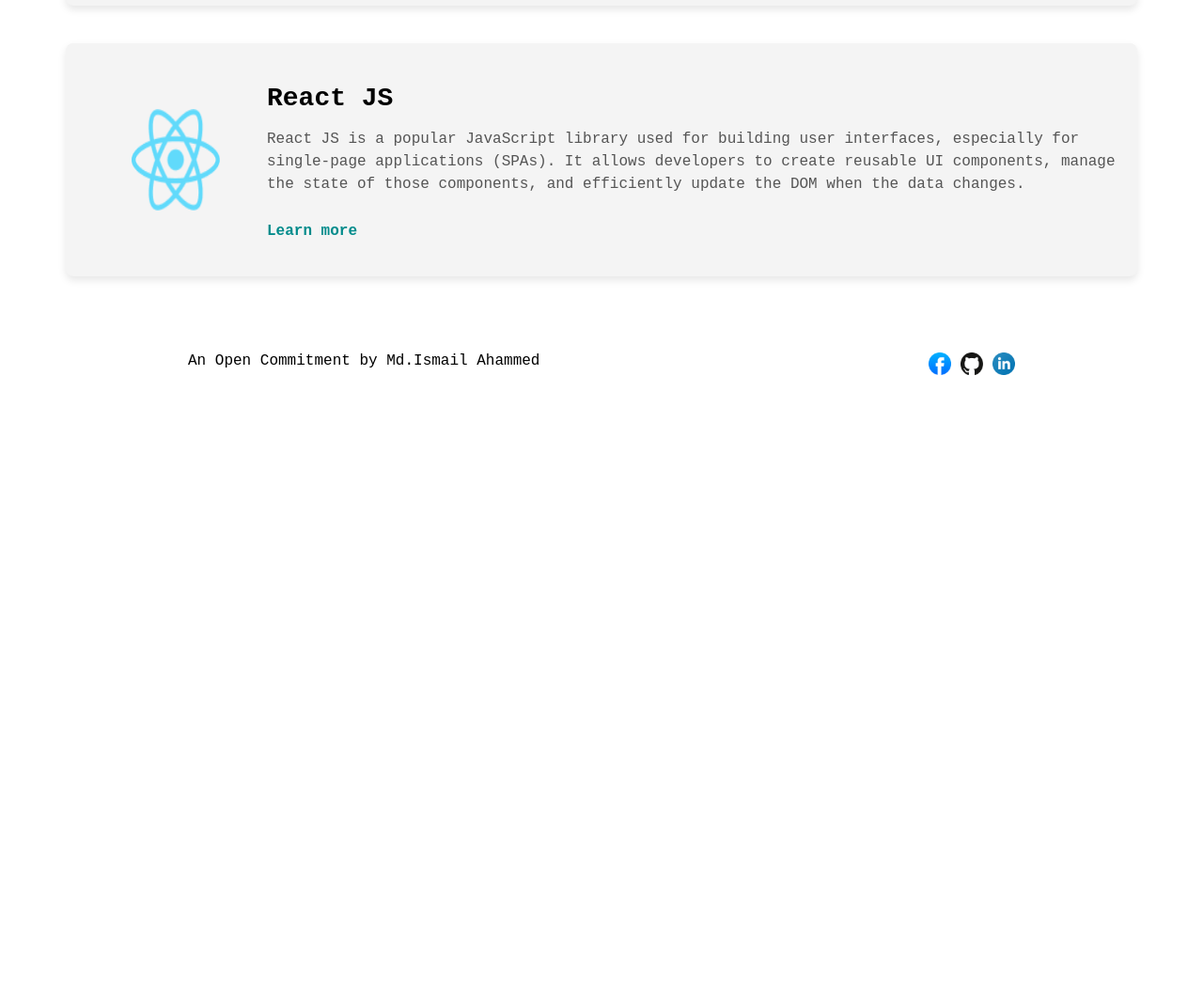
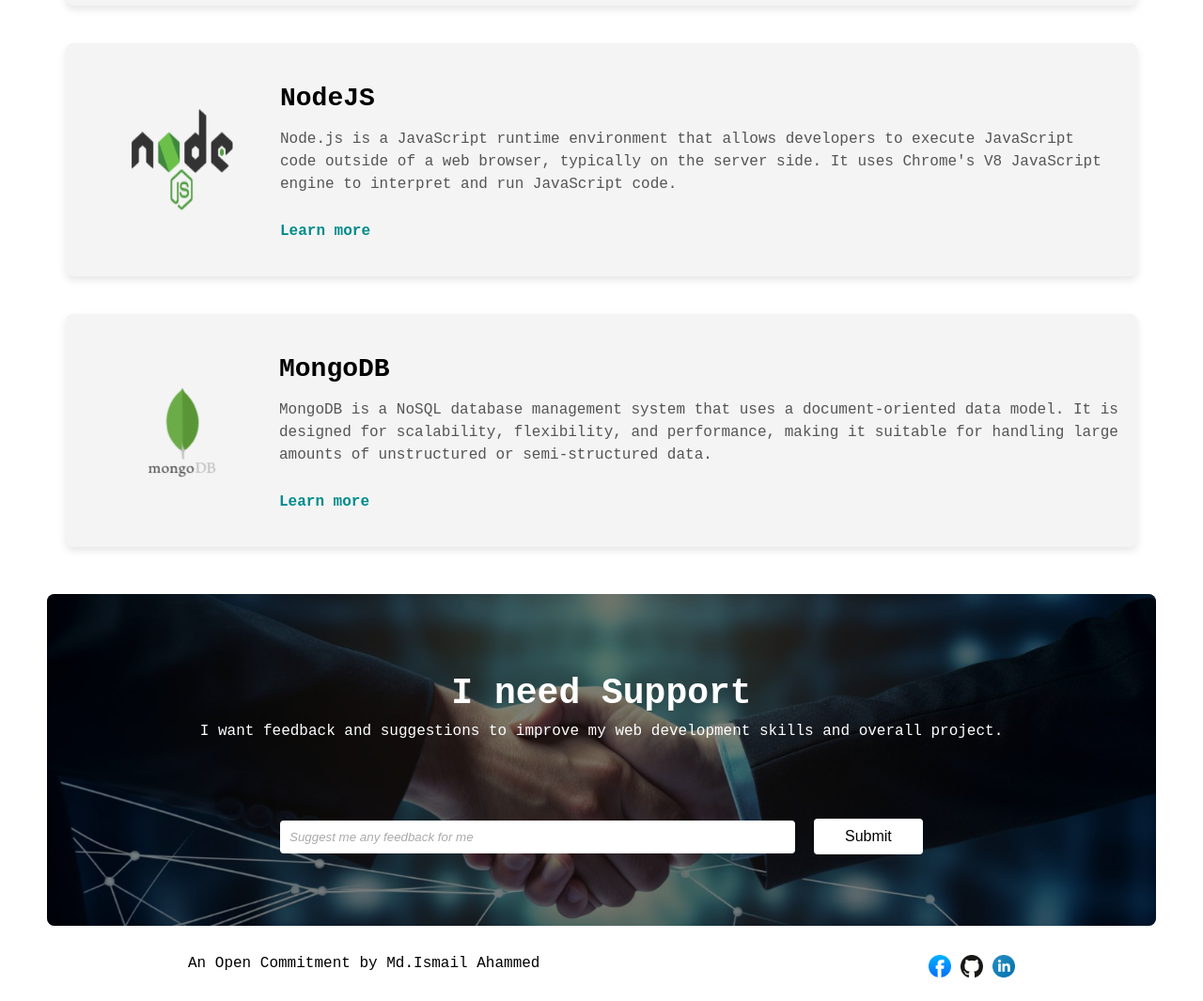
Before and after one commit to ismailahammed1/reset9-assing1-resume, a plain HTML site: page index.html in a window 1280 px wide. Shown: the part 3820-4885 px from the top of the page at 94% size. Before the commit the page ends 4244 px from the top, so only its background shows below. Drawn offline with Linux system fonts and the light colour scheme; a web font is replaced by a local one.

Commit message:
i need support done

```diff
--- a/index.html
+++ b/index.html
@@ -202,20 +202,20 @@
             </div>
             <div class="Next-Target-card-react">
 
-                <img src="assets/react.png" alt="reactjs Icon" />
+                <img src="assets/nodejs.png" alt="reactjs Icon" />
                 <div class="Next-Target-Text-Body">
-                  <h2>React JS</h2>
+                  <h2>NodeJS</h2>
                   <p>
-                    React JS is a popular JavaScript library used for building
-                    user interfaces, especially for single-page applications
-                    (SPAs). It allows developers to create reusable UI
-                    components, manage the state of those components, and
-                    efficiently update the DOM when the data changes.
+                    Node.js is a JavaScript runtime environment
+                    that allows developers to execute JavaScript code outside
+                    of a web browser, typically on the server side.
+                    It uses Chrome's V8 JavaScript engine to interpret and run
+                    JavaScript code.
                   </p>
 
                   <p>
                     <a
-                      href="https://www.w3schools.com/html/html_intro.asp"
+                      href="https://nodejs.org/en"
                       target="_blank"
                       >Learn more</a
                     >
@@ -223,9 +223,43 @@
                 </div>
 
             </div>
+            <div class="Next-Target-card-react">
+
+              <img src="assets/mongodb.png" alt="reactjs Icon" />
+              <div class="Next-Target-Text-Body">
+                <h2>MongoDB</h2>
+                <p>
+                  MongoDB is a NoSQL database management system that uses a document-oriented data model. It is designed for scalability, flexibility, and performance, making it suitable for handling large amounts of unstructured or semi-structured data.
+                </p>
+
+                <p>
+                  <a
+                    href="https://nodejs.org/en"
+                    target="_blank"
+                    >Learn more</a
+                  >
+                </p>
+              </div>
+
+          </div>
           </div>
         </div>
       </section>
+      <!--I need Support-->
+      <section>
+        <div class="Support">
+            <div class="Support-Head">
+                <h1>I need Support</h1>
+                <p>I want feedback and suggestions to improve my web development skills and overall project.</p>
+            </div>
+            <div class="contact-form">
+                <input type="text" id="defaultInput" name="defaultInput" placeholder="Suggest me any feedback for me" />
+                <input type="submit" value="Submit">
+            </div>
+        </div>
+    </section>
+
+
     </main>
     <footer>
       <p>An Open Commitment by Md.Ismail Ahammed</p>
--- a/style/style.css
+++ b/style/style.css
@@ -55,8 +55,6 @@ nav button:hover {
   font-weight: 700;
   margin-bottom: 10px;
   width: 998px;
-
-
 }
 
 .banner p {
@@ -64,7 +62,6 @@ nav button:hover {
   margin-bottom: 20px;
   text-align: justify;
   color: rgb(105, 100, 107);
-
 }
 
 .banner button {
@@ -96,8 +93,8 @@ color: rgb(105, 100, 107);
   background-color: rgb(255, 249, 249);
 }
 
-
-  .develope-header, .developer-card-item {
+.develope-header,
+.developer-card-item {
   max-width: 1140px;
 }
 
@@ -114,8 +111,7 @@ color: rgb(105, 100, 107);
   margin-top: 20px;
 }
 
-
-  .developer-card{
+.developer-card {
   width: 1140px;
   height: 336px;
   margin-top: 12px;
@@ -123,23 +119,22 @@ color: rgb(105, 100, 107);
   justify-content: space-between;
   gap: 150px;
   text-align: left;
-
 }
-  .developer-card button{
+.developer-card button {
   font-weight: 700;
   border: 1px solid black;
   padding: 10px 20px;
   cursor: pointer;
   margin-top: 5px;
 }
-  .developer-card button:hover{
+.developer-card button:hover {
   background-color: #0f9a82;
 }
-  .developer-card-item{
+.developer-card-item {
   width: 487px;
   padding: 0 30px;
 }
-  .developer-card img{
+.developer-card img {
   height: 240px;
   width: 274px;
   padding: 5px;
@@ -201,17 +196,19 @@ iframe {
   text-align: center; /* Center the text */
 }
 
-.my-target-header .Next-Target-Header{
+.my-target-header .Next-Target-Header {
   margin-bottom: 24px;
 }
 
-.my-target h1,.Next-Target-Header h1 {
+.my-target h1,
+.Next-Target-Header h1 {
   font-size: 36px;
   font-weight: bold;
   margin-bottom: 16px;
 }
 
-.my-target p,.Next-Target-Header p {
+.my-target p,
+.Next-Target-Header p {
   font-size: 18px;
   max-width: 1110px;
   text-align: center;
@@ -229,7 +226,7 @@ iframe {
 
 .my-target-html {
   width: 364px;
-  height:300px;
+  height: 300px;
   background-color: rgb(194, 174, 174);
   display: flex;
   flex-direction: column;
@@ -249,15 +246,15 @@ iframe {
   text-align: left;
 }
 
-.my-target-html p {
+/* .my-target-html p {
   text-align: left;
   margin: 5px 0;
   color: rgb(63, 63, 65);
-}
+} */
 
 .my-target-Css {
   width: 364px;
-  height:300px;
+  height: 300px;
 
   background-color: rgb(174, 174, 194);
   display: flex;
@@ -278,16 +275,15 @@ iframe {
   text-align: left;
 }
 
-.my-target-Css p {
+/* .my-target-Css p {
   text-align: left;
   margin: 5px 0;
   color: rgb(63, 63, 65);
-}
-
+} */
 
 .my-target-js {
   width: 364px;
-  height:300px;
+  height: 300px;
   background-color: rgb(194, 194, 174);
   display: flex;
   flex-direction: column;
@@ -307,7 +303,7 @@ iframe {
   text-align: left;
 }
 
-.my-target-js p {
+.my-target-card p {
   text-align: left;
   margin: 5px 0;
   color: rgb(63, 63, 65);
@@ -325,7 +321,6 @@ a:hover {
   color: #0f9a82;
   text-decoration: underline;
 }
-
 
 .Next-Target {
   width: 1140px;
@@ -351,7 +346,7 @@ a:hover {
   box-shadow: 0 4px 8px rgba(0, 0, 0, 0.1);
 }
 .Next-Target-card-react img {
-  width: 94px;
+  width: 108px;
   height: 108px;
   padding: 50px;
 }
@@ -371,7 +366,85 @@ a:hover {
   line-height: 1.5;
   color: #555;
 }
+.Support {
+  position: relative;
+  background-image: url("../assets/handshake.jpg");
+  max-width: 1140px;
+  height: 313px;
+  margin: auto;
+  padding: 20px;
+  border-radius: 8px;
+  background-size: cover;
+  background-position: center;
+  color: white;
+  text-align: center;
+  overflow: hidden;
+}
+.Support::before {
+  content: "";
+  position: absolute;
+  top: 0;
+  left: 0;
+  width: 100%;
+  height: 100%;
+  background-color: rgba(0, 0, 0, 0.5);
+  z-index: 1;
+}
 
+.Support-Head, .contact-form {
+  position: relative;
+  z-index: 2;
+}
+.Support-Head {
+  padding: 64px ;
+
+}
+.Support-Head h1 {
+  margin: 0;
+  font-size: 38px;
+}
+
+.Support-Head p {
+  margin: 10px 0;
+}
+
+.contact-form {
+  display: flex;
+  justify-content: center;
+  gap: 20px;
+  width: 684px;
+  align-items: center;
+  margin: auto;
+}
+
+.contact-form input[type="text"] {
+  padding: 10px;
+  margin-top: 10px;
+  width: 548px;
+  border: none;
+  border-radius: 4px;
+}
+
+.contact-form input[type="text"]::placeholder {
+  color: #aaa;
+  font-style: italic;
+}
+
+.contact-form input[type="submit"] {
+  padding: 10px;
+  margin-top: 10px;
+  width: 120px;
+  border: none;
+  border-radius: 4px;
+  background-color: white;
+  color: black;
+  cursor: pointer;
+  font-size: 1em;
+}
+
+.contact-form input[type="submit"]:hover {
+  background-color: #0f9a82;
+}
 
 /* Footer Styles */
 footer {
@@ -381,7 +454,6 @@ a:hover {
   margin: 0 200px;
   align-items: center;
 }
-
 
 footer p {
   margin: 0;
```
Lines whose indentation alone changed are shown as unchanged.
